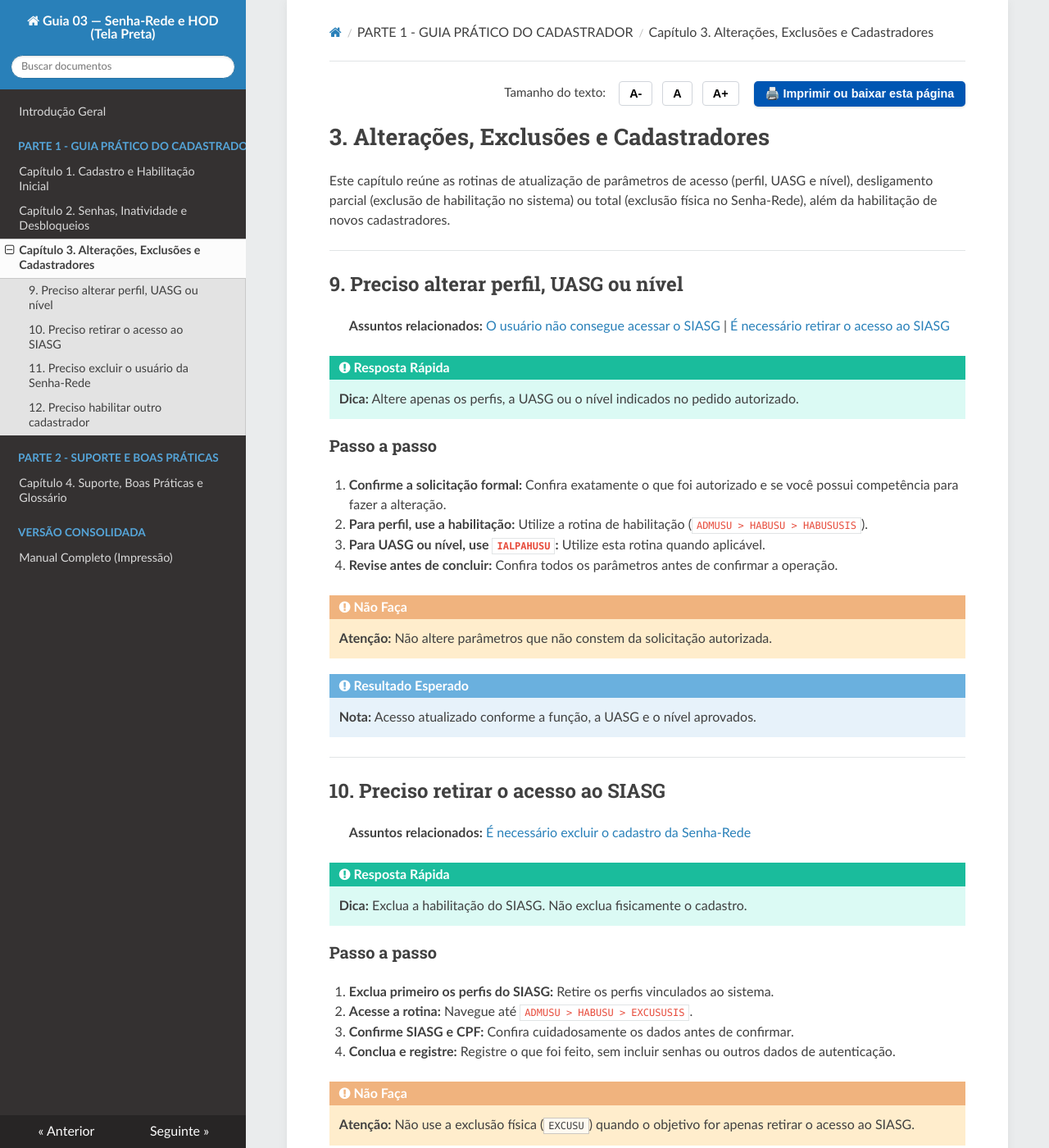
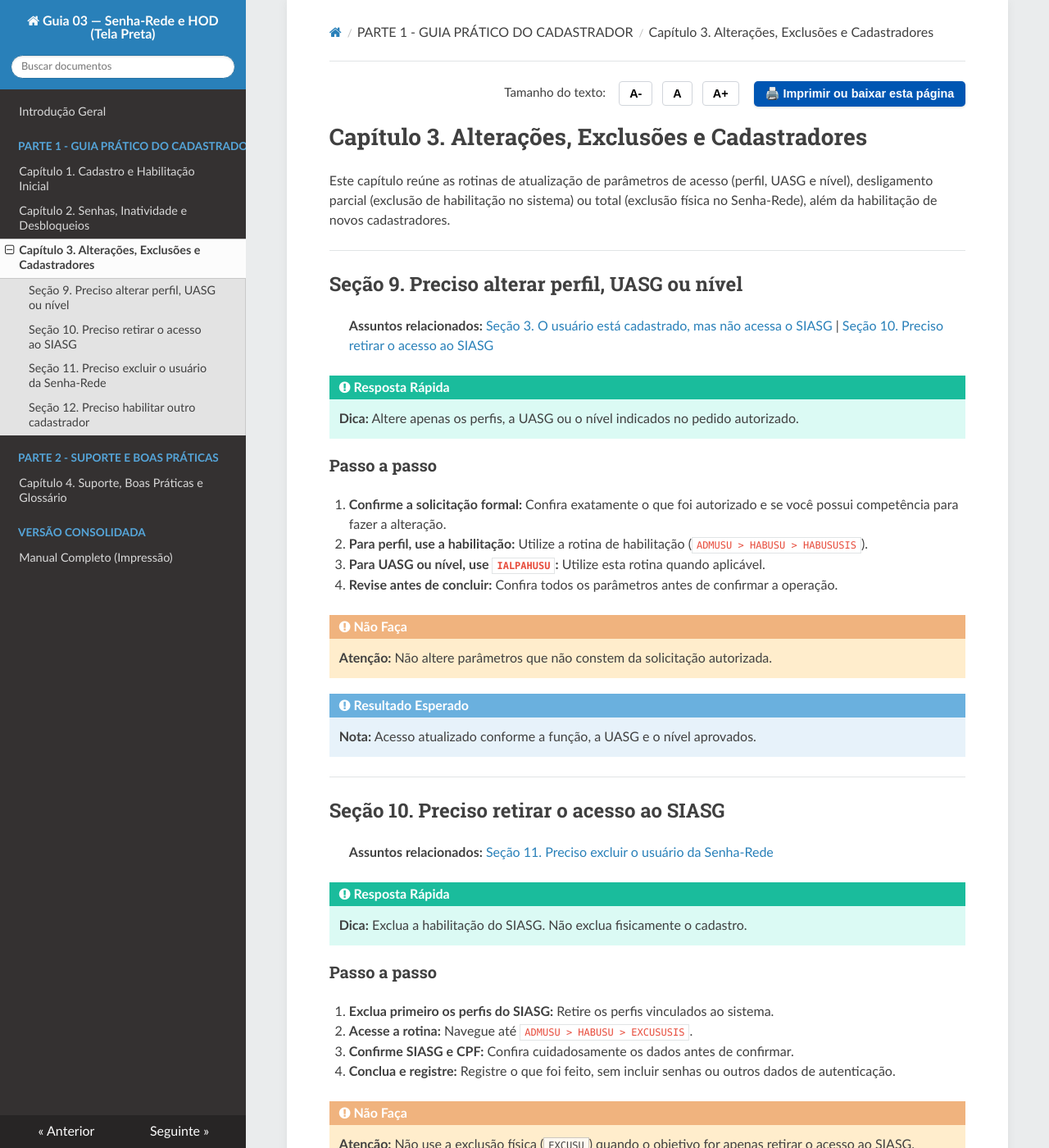
Before and after one commit to siqueiraazevedo2013-cloud/Tutorial-Guia-03-Senha-Rede-HOD, an MkDocs documentation site: the page built from docs/03-alteracoes-exclusoes-e-cadastradores.md, in a window 1280 px wide and 1400 px high. Shown: the whole window at 82% size. Built offline with MkDocs 1.6.1, drawn with Linux system fonts in a browser that asks for light colours; nearby versions of some CDN libraries; some of the changed text lies outside the part shown.

Commit message:
Update headings and related sections in documentation

```diff
--- a/docs/03-alteracoes-exclusoes-e-cadastradores.md
+++ b/docs/03-alteracoes-exclusoes-e-cadastradores.md
@@ -6,15 +6,15 @@
   <button class="btn-acessibilidade btn-imprimir" onclick="window.print()" title="Imprimir ou baixar esta página">🖨️ Imprimir ou baixar esta página</button>
 </div>
 
-# 3. Alterações, Exclusões e Cadastradores
+# Capítulo 3. Alterações, Exclusões e Cadastradores
 
 Este capítulo reúne as rotinas de atualização de parâmetros de acesso (perfil, UASG e nível), desligamento parcial (exclusão de habilitação no sistema) ou total (exclusão física no Senha-Rede), além da habilitação de novos cadastradores.
 
 ---
 
-## 9. Preciso alterar perfil, UASG ou nível
+## Seção 9. Preciso alterar perfil, UASG ou nível
 
-> **Assuntos relacionados:** [O usuário não consegue acessar o SIASG](01-cadastro-e-habilitacao.md#3-o-usuario-esta-cadastrado-mas-nao-acessa-o-siasg) | [É necessário retirar o acesso ao SIASG](#10-preciso-retirar-o-acesso-ao-siasg)
+> **Assuntos relacionados:** [Seção 3. O usuário está cadastrado, mas não acessa o SIASG](01-cadastro-e-habilitacao.md#secao-3-o-usuario-esta-cadastrado-mas-nao-acessa-o-siasg) | [Seção 10. Preciso retirar o acesso ao SIASG](#secao-10-preciso-retirar-o-acesso-ao-siasg)
 
 !!! tip "Resposta Rápida"
     **Dica:** Altere apenas os perfis, a UASG ou o nível indicados no pedido autorizado.
@@ -34,9 +34,9 @@ Este capítulo reúne as rotinas de atualização de parâmetros de acesso (perf
 
 ---
 
-## 10. Preciso retirar o acesso ao SIASG
+## Seção 10. Preciso retirar o acesso ao SIASG
 
-> **Assuntos relacionados:** [É necessário excluir o cadastro da Senha-Rede](#11-preciso-excluir-o-usuario-da-senha-rede)
+> **Assuntos relacionados:** [Seção 11. Preciso excluir o usuário da Senha-Rede](#secao-11-preciso-excluir-o-usuario-da-senha-rede)
 
 !!! tip "Resposta Rápida"
     **Dica:** Exclua a habilitação do SIASG. Não exclua fisicamente o cadastro.
@@ -56,9 +56,9 @@ Este capítulo reúne as rotinas de atualização de parâmetros de acesso (perf
 
 ---
 
-## 11. Preciso excluir o usuário da Senha-Rede
+## Seção 11. Preciso excluir o usuário da Senha-Rede
 
-> **Assuntos relacionados:** [É necessário retirar o acesso ao SIASG](#10-preciso-retirar-o-acesso-ao-siasg)
+> **Assuntos relacionados:** [Seção 10. Preciso retirar o acesso ao SIASG](#secao-10-preciso-retirar-o-acesso-ao-siasg)
 
 !!! tip "Resposta Rápida"
     **Dica:** Antes de excluir o cadastro, confirme se a exclusão é necessária, se foi autorizada e se você pode realizá-la. A operação remove também todas as habilitações vinculadas.
@@ -78,7 +78,7 @@ Este capítulo reúne as rotinas de atualização de parâmetros de acesso (perf
 
 ---
 
-## 12. Preciso habilitar outro cadastrador
+## Seção 12. Preciso habilitar outro cadastrador
 
 !!! tip "Resposta Rápida"
     **Dica:** Antes de habilitar o cadastrador, confira em qual nível, órgão, sistemas e unidades ele poderá atuar.
@@ -97,5 +97,5 @@ Este capítulo reúne as rotinas de atualização de parâmetros de acesso (perf
     **Nota:** Cadastrador habilitado no nível e no escopo autorizados.
 
 <div class="toolbar-rodape">
-  <button class="btn-acessibilidade btn-imprimir" onclick="window.print()" title="Imprimir ou Salvar PDF">🖨️ Imprimir / PDF</button>
+  <button class="btn-acessibilidade btn-imprimir" onclick="window.print()" title="Imprimir ou baixar esta página">🖨️ Imprimir ou baixar esta página</button>
 </div>
```
